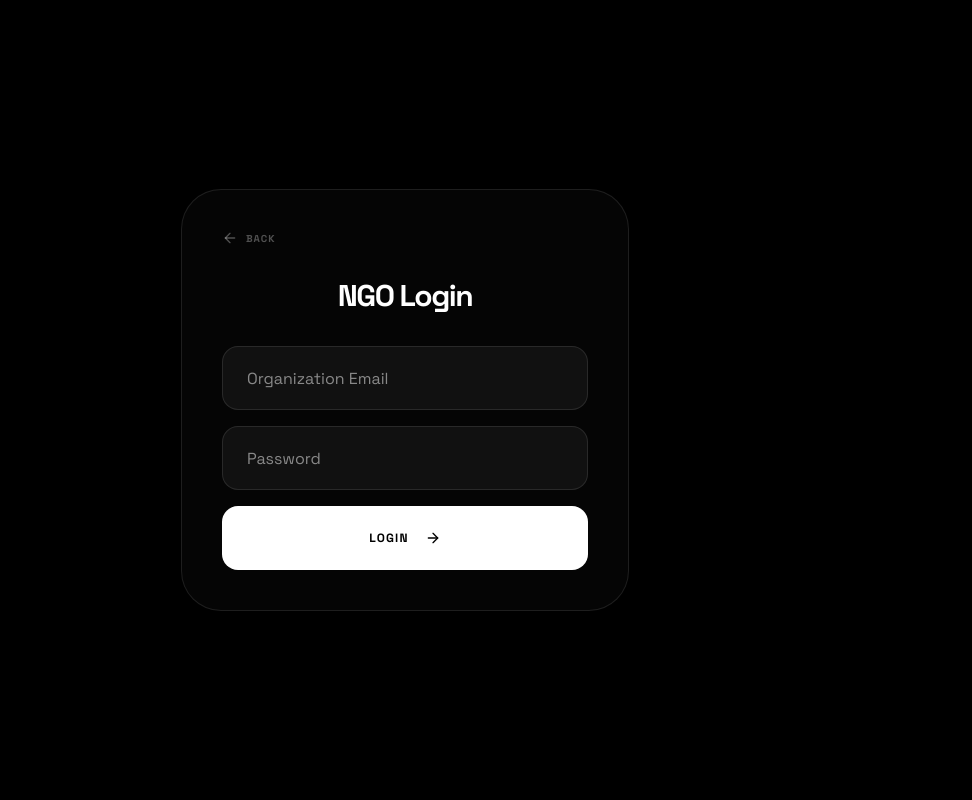
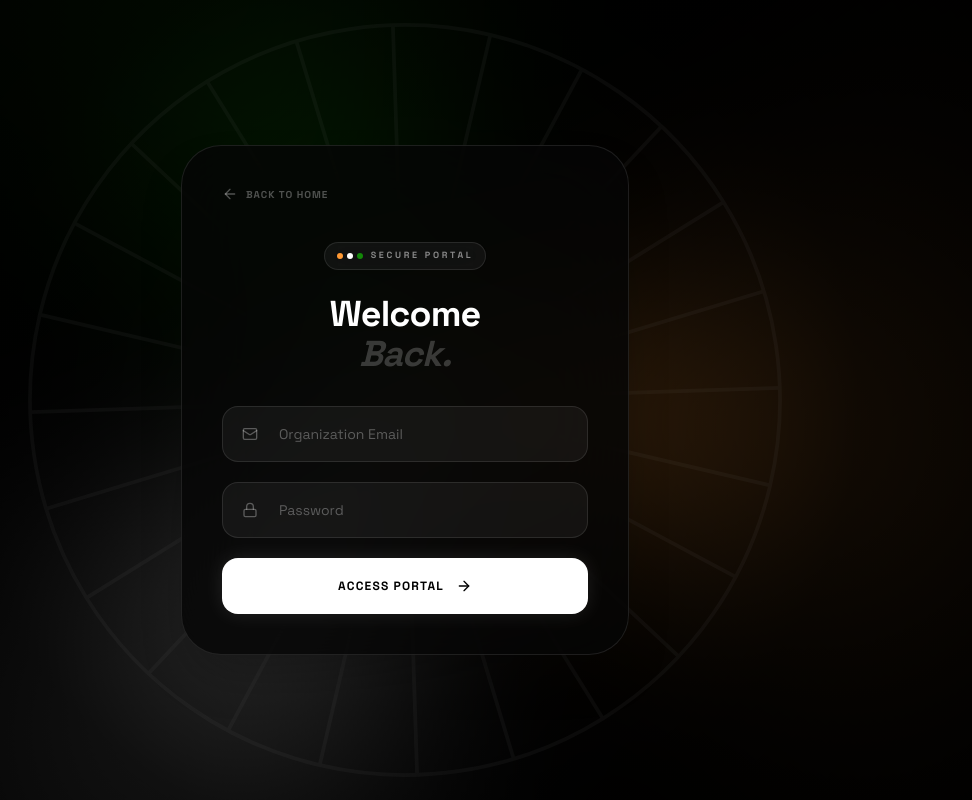
Before and after one commit to Insaan01/ShikshaMap, a Next.js app in the folder frontend/: page /ngo/login in a window 1280 px wide. Shown: the whole page, without its empty margins (235-1207 px from the left). Built offline with nearby package versions, Linux system fonts and the light colour scheme.

Commit message:
refactor: improvised the styling

```diff
--- a/frontend/app/ngo/login/page.tsx
+++ b/frontend/app/ngo/login/page.tsx
@@ -1,56 +1,242 @@
 "use client";
-import React, { useState } from "react";
+
+import React, { useState, useEffect } from "react";
 import { useRouter } from "next/navigation";
 import { Mail, Lock, ArrowRight, ArrowLeft } from "lucide-react";
-import { LoginForm } from "@/components/ui/login-form";
+import { motion, AnimatePresence } from "framer-motion";
 
 export default function NGOLogin() {
   const [email, setEmail] = useState("");
   const [password, setPassword] = useState("");
+  const [isNavigating, setIsNavigating] = useState(false);
+  const [loadingText, setLoadingText] = useState("Authenticating...");
   const router = useRouter();
+
+  const handleNavigation = (path: string) => {
+    setLoadingText("Redirecting...");
+    setIsNavigating(true);
+    setTimeout(() => {
+      router.push(path);
+    }, 800);
+  };
 
   const handleLogin = async (e: React.FormEvent) => {
     e.preventDefault();
+    setIsNavigating(true);
+    setLoadingText("Authenticating...");
+
+    try {
       const res = await fetch("http://localhost:8000/api/ngo/login", {
         method: "POST",
         headers: { "Content-Type": "application/json" },
-      body: JSON.stringify({ email, password })
+        body: JSON.stringify({ email, password }),
       });
 
       const data = await res.json();
 
       if (res.ok) {
         localStorage.setItem("ngoName", data.org_name);
-      router.push("/landingPage");
+        setLoadingText("Access Granted...");
+        setTimeout(() => router.push("/landingPage"), 800);
       } else {
+        setIsNavigating(false);
         alert(data.detail || "Login Failed. Please check your credentials.");
+      }
+    } catch (error) {
+      console.error("API Error:", error);
+      // UI FALLBACK: Allows you to test the flow even if the backend is offline
+      setLoadingText("Bypassing for UI Testing...");
+      setTimeout(() => router.push("/landingPage"), 800);
     }
   };
 
+  // Animation variants
+  const cardVariants = {
+    hidden: { opacity: 0, y: 40 },
+    visible: {
+      opacity: 1,
+      y: 0,
+      transition: { duration: 0.8, ease: [0.16, 1, 0.3, 1] }
+    },
+  };
+
   return (
-    <div className="min-h-screen bg-black flex items-center justify-center p-6">
-      <div className="w-full max-w-md p-10 rounded-[40px] bg-white/[0.02] border border-white/10 backdrop-blur-3xl">
-        <button onClick={() => router.push("/")} className="text-white/30 hover:text-white mb-8 flex items-center gap-2 text-[10px] font-bold uppercase tracking-widest">
-          <ArrowLeft className="w-4 h-4" /> Back
-        </button>
-        <h1 className="text-3xl font-bold text-white tracking-tighter mb-8 text-center">NGO Login</h1>
+    <>
+      {/* Full Screen Page Transition Overlay with Indian Flag Colors */}
+      <AnimatePresence>
+        {isNavigating && (
+          <motion.div
+            initial={{ opacity: 0 }}
+            animate={{ opacity: 1 }}
+            exit={{ opacity: 0 }}
+            transition={{ duration: 0.4, ease: "easeInOut" }}
+            className="fixed inset-0 z-[999] bg-black/95 backdrop-blur-md pointer-events-none flex flex-col items-center justify-center gap-6"
+          >
+            <motion.div
+              animate={{ rotate: 360 }}
+              transition={{ repeat: Infinity, duration: 1.2, ease: "linear" }}
+              className="relative w-16 h-16 flex items-center justify-center"
+            >
+              <motion.span
+                className="absolute inset-0 border-4 border-transparent rounded-full"
+                animate={{
+                  borderTopColor: ["#FF9933", "#FFFFFF", "#138808", "#FF9933"],
+                  borderRightColor: ["#FF9933", "#FFFFFF", "#138808", "#FF9933"],
+                }}
+                transition={{ repeat: Infinity, duration: 2, ease: "linear" }}
+              />
+            </motion.div>
+            <motion.p
+              animate={{ opacity: [0.4, 1, 0.4] }}
+              transition={{ repeat: Infinity, duration: 1.5, ease: "easeInOut" }}
+              className="text-white/80 text-xs font-bold tracking-[0.3em] uppercase"
+            >
+              {loadingText}
+            </motion.p>
+          </motion.div>
+        )}
+      </AnimatePresence>
 
-        <form onSubmit={handleLogin} className="space-y-4">
+      <div className="relative min-h-screen bg-black flex items-center justify-center p-6 overflow-hidden">
+        {/* The Tricolor Background */}
+        <CustomGodRays />
+
+        {/* Ashoka Chakra Animation */}
+        <motion.div
+          animate={{ opacity: 0.05, rotate: 360 }}
+          transition={{ rotate: { duration: 150, repeat: Infinity, ease: "linear" } }}
+          className="absolute z-0 pointer-events-none"
+        >
+          <AshokaChakra size={900} color="#AAAAAA" />
+        </motion.div>
+
+        {/* Login Card Container */}
+        <motion.div
+          variants={cardVariants}
+          initial="hidden"
+          animate="visible"
+          className="relative z-10 w-full max-w-md p-10 rounded-[40px] bg-[#050505]/80 border border-white/10 backdrop-blur-2xl shadow-2xl"
+        >
+          <motion.button
+            whileHover={{ x: -5 }}
+            onClick={() => handleNavigation("/")}
+            className="text-white/30 hover:text-white mb-10 flex items-center gap-2 text-[10px] font-bold uppercase tracking-widest transition-colors"
+          >
+            <ArrowLeft className="w-4 h-4" /> Back to Home
+          </motion.button>
+
+          <div className="flex flex-col items-center mb-8">
+            <div className="flex items-center gap-2 px-3 py-1.5 rounded-full bg-white/5 border border-white/10 backdrop-blur-md mb-6">
+              <div className="flex gap-1">
+                <div className="w-1.5 h-1.5 rounded-full bg-[#FF9933]" />
+                <div className="w-1.5 h-1.5 rounded-full bg-white" />
+                <div className="w-1.5 h-1.5 rounded-full bg-[#138808]" />
+              </div>
+              <span className="text-[9px] font-bold uppercase tracking-[0.3em] text-white/50">Secure Portal</span>
+            </div>
+            <h1 className="text-3xl sm:text-4xl font-bold text-white tracking-tight text-center">
+              Welcome <br />
+              <span className="text-white/20 italic">Back.</span>
+            </h1>
+          </div>
+
+          <form onSubmit={handleLogin} className="space-y-5">
+            <div className="relative group">
+              <Mail className="absolute left-5 top-1/2 -translate-y-1/2 w-4 h-4 text-white/30 group-focus-within:text-[#FF9933] transition-colors" />
               <input
-            type="email" placeholder="Organization Email"
-            className="w-full h-16 px-6 rounded-2xl bg-white/5 border border-white/10 text-white focus:outline-none focus:border-green-500/50"
-            value={email} onChange={(e) => setEmail(e.target.value)}
+                type="email"
+                placeholder="Organization Email"
+                required
+                className="w-full h-14 pl-14 pr-5 rounded-xl bg-white/5 border border-white/10 text-white text-sm placeholder:text-white/30 focus:outline-none focus:border-[#FF9933]/50 focus:bg-white/[0.07] transition-all"
+                value={email}
+                onChange={(e) => setEmail(e.target.value)}
               />
+            </div>
+
+            <div className="relative group">
+              <Lock className="absolute left-5 top-1/2 -translate-y-1/2 w-4 h-4 text-white/30 group-focus-within:text-[#138808] transition-colors" />
               <input
-            type="password" placeholder="Password"
-            className="w-full h-16 px-6 rounded-2xl bg-white/5 border border-white/10 text-white focus:outline-none focus:border-green-500/50"
-            value={password} onChange={(e) => setPassword(e.target.value)}
+                type="password"
+                placeholder="Password"
+                required
+                className="w-full h-14 pl-14 pr-5 rounded-xl bg-white/5 border border-white/10 text-white text-sm placeholder:text-white/30 focus:outline-none focus:border-[#138808]/50 focus:bg-white/[0.07] transition-all"
+                value={password}
+                onChange={(e) => setPassword(e.target.value)}
               />
-          <button className="w-full h-16 rounded-2xl bg-white text-black font-bold uppercase tracking-widest text-xs flex items-center justify-center gap-4 hover:bg-green-500 hover:text-white transition-all">
-            Login <ArrowRight className="w-4 h-4" />
-          </button>
+            </div>
+
+            <motion.button
+              whileHover={{ scale: 1.02 }}
+              whileTap={{ scale: 0.98 }}
+              type="submit"
+              className="group w-full h-14 mt-4 rounded-xl bg-white text-black font-bold uppercase tracking-widest text-xs flex items-center justify-center gap-3 hover:bg-white/90 transition-all shadow-[0_0_20px_rgba(255,255,255,0.1)] hover:shadow-[0_0_30px_rgba(255,255,255,0.2)]"
+            >
+              Access Portal
+              <ArrowRight className="w-4 h-4 transition-transform duration-300 group-hover:translate-x-1.5" />
+            </motion.button>
           </form>
+        </motion.div>
       </div>
+    </>
+  );
+}
+
+// ----------------------------------------------------
+// Custom Crash-Free "God Rays" Background Component
+// ----------------------------------------------------
+function CustomGodRays() {
+  return (
+    <div className="absolute inset-0 overflow-hidden pointer-events-none z-0">
+      <div className="absolute inset-0 bg-black z-0" />
+
+      {/* Rotating Tricolor Rays - Smoother, more vibrant implementation */}
+      <motion.div
+        animate={{ rotate: 360 }}
+        transition={{ duration: 40, repeat: Infinity, ease: "linear" }}
+        className="absolute -top-[100%] -bottom-[100%] -left-[100%] -right-[100%] z-10 opacity-50"
+        style={{
+          background: `conic-gradient(
+            from 0deg,
+            transparent 0deg,
+            rgba(255, 153, 51, 0.8) 45deg, /* Vibrant Saffron */
+            transparent 90deg,
+            transparent 120deg,
+            rgba(255, 255, 255, 0.8) 165deg, /* Bright White */
+            transparent 210deg,
+            transparent 240deg,
+            rgba(19, 136, 8, 0.8) 285deg, /* Deep Green */
+            transparent 330deg,
+            transparent 360deg
+          )`,
+          filter: "blur(100px)",
+        }}
+      />
+
+      {/* Radial Vignette Mask to fade out the edges and ensure text is readable */}
+      <div
+        className="absolute inset-0 z-20"
+        style={{
+          background: "radial-gradient(circle at center, rgba(0,0,0,0) 0%, rgba(0,0,0,0.8) 60%, #000000 100%)"
+        }}
+      />
     </div>
   );
 }
+
+function AshokaChakra({ size, color }: { size: number; color: string }) {
+  return (
+    <svg width={size} height={size} viewBox="0 0 24 24" fill="none" stroke={color} strokeWidth="0.1">
+      <circle cx="12" cy="12" r="10" />
+      <circle cx="12" cy="12" r="2" />
+      {[...Array(24)].map((_, i) => (
+        <line
+          key={i}
+          x1="12"
+          y1="12"
+          x2={12 + 10 * Math.cos((i * 15 * Math.PI) / 180)}
+          y2={12 + 10 * Math.sin((i * 15 * Math.PI) / 180)}
+        />
+      ))}
+    </svg>
+  );
+}
```
Lines whose indentation alone changed are shown as unchanged.
